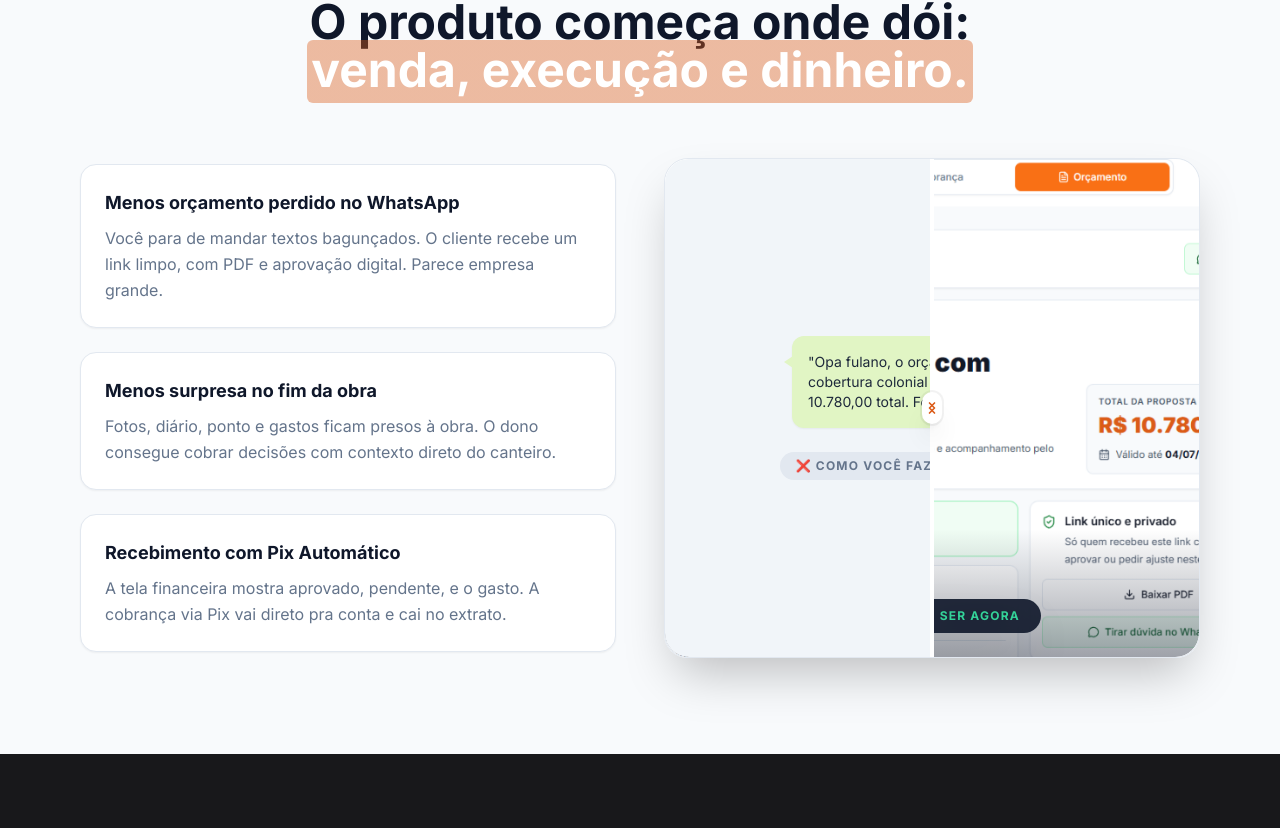
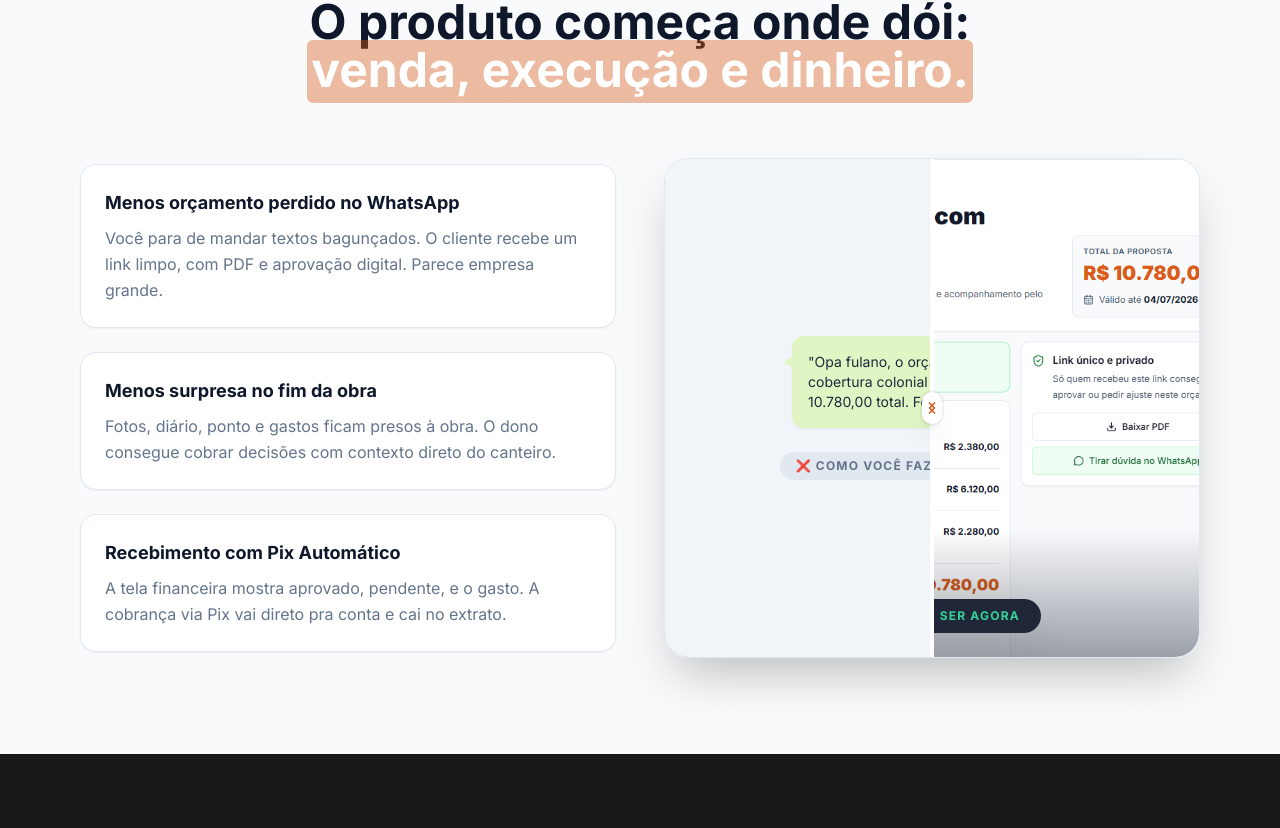
Before and after one commit to ArthurGodin/Gest-o_empreita, a Next.js app in the folder web/: page / in a window 1280 px wide. Shown: the part 2332-3160 px from the top of the page. Built offline with nearby package versions, Linux system fonts and the light colour scheme.

Commit message:
style: remove zoom from compare slider and update image to perfectly cropped version

```diff
--- a/web/src/app/page.tsx
+++ b/web/src/app/page.tsx
@@ -305,7 +305,7 @@ export default function LandingPage() {
                     src="/quote-mockup.png"
                     alt="Gestão Empreita Screenshot"
                     draggable={false}
-                    className="absolute inset-0 w-full h-full object-cover object-[center_8%] md:object-[center_12%] scale-[1.3] md:scale-[1.4] origin-top select-none pointer-events-none"
+                    className="absolute inset-0 w-full h-full object-cover object-top select-none pointer-events-none"
                   />
                   {/* Gradiente sutil para garantir a leitura da tag na parte inferior */}
                   <div className="absolute inset-x-0 bottom-0 h-32 bg-gradient-to-t from-slate-900/40 to-transparent pointer-events-none" />
```
Also changed, not shown: web/public/quote-mockup.png.
